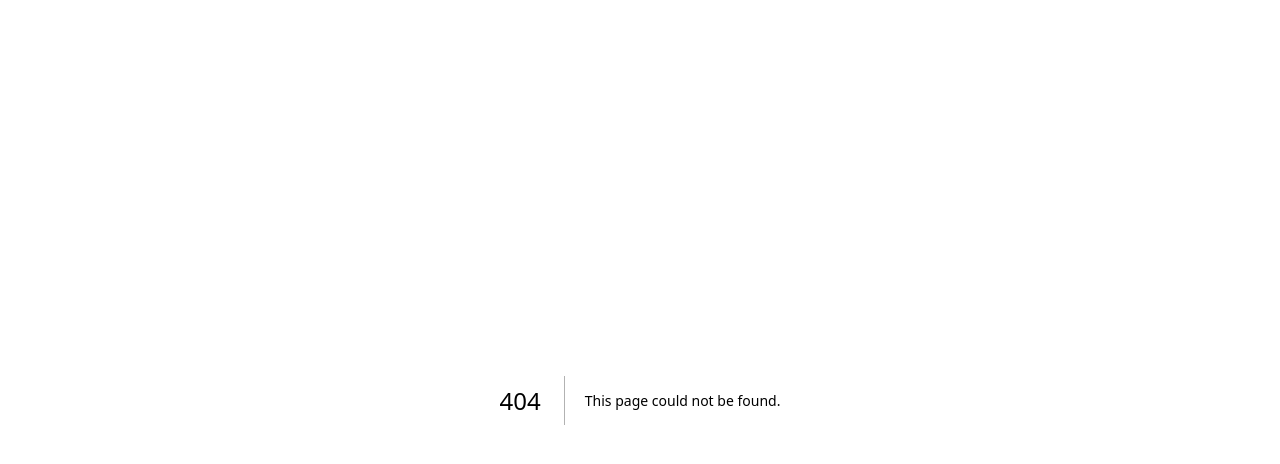
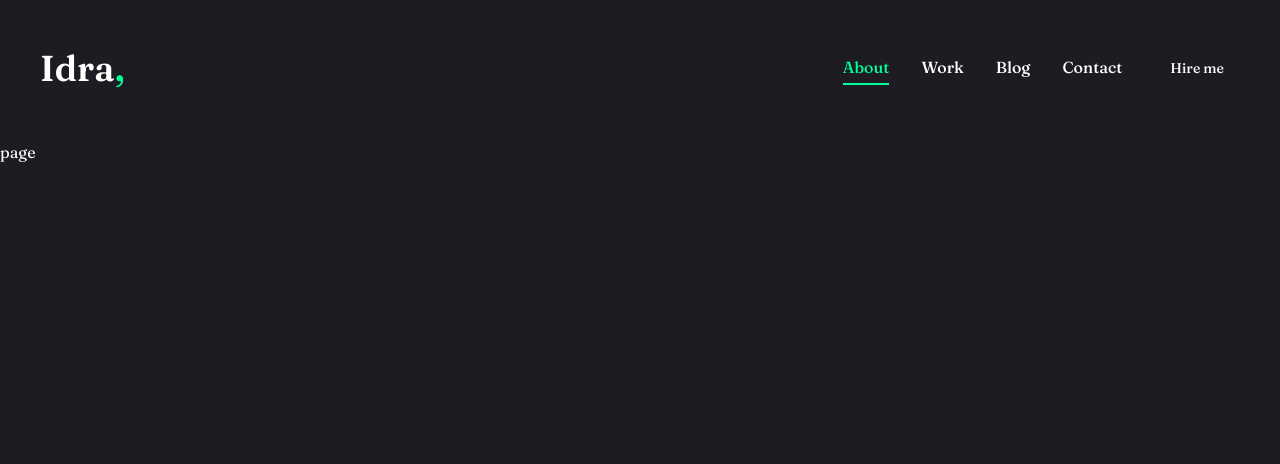
Before and after one commit to idra-hsieh/personal-website, a Next.js app: page /about in a window 1280 px wide. Before the commit this address had no page. Shown: the top 464 px of the page. Built offline with nearby package versions, Linux system fonts and the light colour scheme.

Commit message:
feat: header & navigation menu (desktop)

```diff
--- /dev/null
+++ b/app/about/page.tsx
@@ -0,0 +1,9 @@
+import React from 'react'
+
+const page = () => {
+    return (
+        <div>page</div>
+    )
+}
+
+export default page
--- a/app/layout.tsx
+++ b/app/layout.tsx
@@ -1,6 +1,9 @@
 import type { Metadata } from "next";
 import { Fraunces } from "next/font/google";
 import "./globals.css";
+
+// components
+import Header from "@/components/Header";
 
 const fraunces = Fraunces({
   subsets: ["latin"],
@@ -23,6 +26,7 @@
       <body
         className={`${fraunces.variable} antialiased`}
       >
+        <Header />
         {children}
       </body>
     </html>
--- /dev/null
+++ b/components/Nav.tsx
@@ -0,0 +1,34 @@
+"use client";
+
+import Link from "next/link";
+import { usePathname } from "next/navigation";
+
+const links = [
+    { name: "about", path: "/about" },
+    { name: "work", path: "/work" },
+    { name: "blog", path: "/blog" },
+    { name: "contact", path: "/contact" },
+];
+
+const Nav = () => {
+    const pathname = usePathname();
+    console.log(pathname);
+    return (
+        <nav className="flex gap-8">
+            {links.map((link, index) => {
+                return (
+                    <Link
+                        href={link.path}
+                        key={index}
+                        className={`${link.path === pathname && "text-accent border-b-2 border-accent"
+                            } capitalize font-medium hover:text-accent transition-all`}
+                    >
+                        {link.name}
+                    </Link>
+                );
+            })}
+        </nav>
+    );
+};
+
+export default Nav;
--- a/components/header.tsx
+++ b/components/header.tsx
@@ -0,0 +1,35 @@
+import Link from "next/link";
+import { Button } from "./ui/button";
+
+// components
+import Nav from "./Nav";
+
+const Header = () => {
+    return (
+        <header className="py-8 xl:py-12 text-white">
+            <div className="container mx-auto flex justify-between items-center">
+                {/* logo */}
+                <Link href="/">
+                    <h1 className="text-4xl font-semibold">
+                        Idra<span className="text-accent">,</span>
+                    </h1>
+                </Link>
+
+
+                {/* desktop nav & hire me button */}
+                <div className="hidden xl:flex items-center gap-8">
+                    <Nav />
+                    <Link href="/contact">
+                        <Button>Hire me</Button>
+                    </Link>
+                </div>
+
+                {/* mobile nav */}
+                <div className="xl:hidden">mobile nav</div>
+
+            </div>
+        </header>
+    )
+};
+
+export default Header;
--- a/package.json
+++ b/package.json
@@ -31,6 +31,7 @@
     "@types/react-dom": "^19",
     "eslint": "^9",
     "eslint-config-next": "15.5.4",
+    "prettier": "^3.6.2",
     "tailwindcss": "^4",
     "tw-animate-css": "^1.4.0",
     "typescript": "^5"
```
Also changed, not shown: 1 other file (tests, documents, lock files or other folders).
